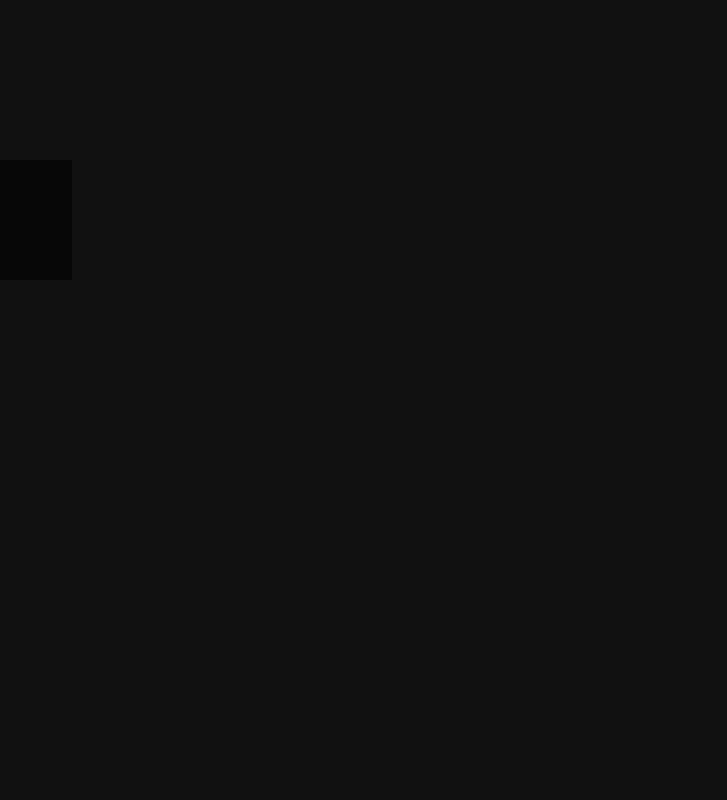
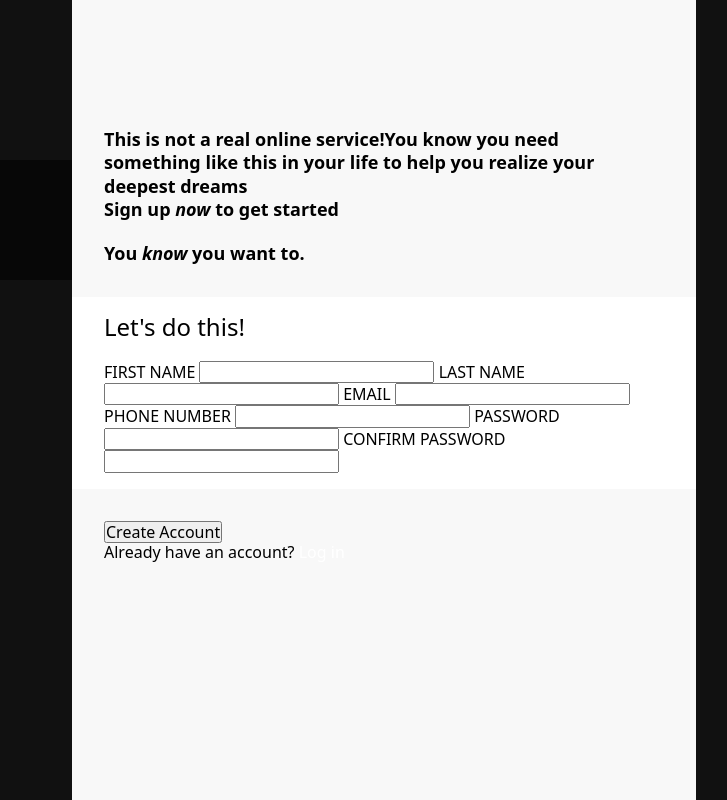
Before and after one commit to TahraouiMustapha/Sign-up-Form, a plain HTML site: page index.html in a window 1280 px wide. Shown: the full height of the page, 464-1191 px from the left. Drawn offline with Linux system fonts and the light colour scheme; a web font is replaced by a local one.

Commit message:
adding first style for right side :- in this change i added right-side styling , introduction styling and structure for html

```diff
--- a/index.html
+++ b/index.html
@@ -29,7 +29,48 @@
 
 
 
-        <div class="right-side"></div>
+        <div class="right-side">
+            <div class="intro">
+                <p>This is not a real online service!You know
+                    you need something like this in your life
+                    to help you realize your deepest dreams <br>
+                    Sign up <em>now </em>to get started
+                </p>
+                <p>You <em>know</em> you want to.</p>
+            </div>
+
+            <div class="lets-do-this">
+                <h2 class="title">Let's do this!</h2>
+                <form action="#" class="my-form" method="post">
+
+                    <label for="first-name">FIRST NAME</label>
+                    <input type="text" id="first-name" name="first-name" >
+
+                    <label for="last-name">LAST NAME</label>
+                    <input type="text" id="last-name" name="last-name">
+
+                    <label for="email">EMAIL</label>
+                    <input type="email" id="email" name="email" >
+
+                    <label for="number">PHONE NUMBER</label>
+                    <input type="number" id="number" name="number" >
+
+                    <label for="password">PASSWORD</label>
+                    <input type="password" id="password" name="password">
+
+                    <label for="confirm-password">CONFIRM PASSWORD</label>
+                    <input type="text" id="confirm-password" >
+
+                </form>
+            </div>
+
+            <div class="create-account">
+                <button class="btn-create">Create Account</button>
+                <p>Already have an account? <a href="#" class="Log-in-link">Log in</a></p>
+            </div>
+
+
+        </div>
     </div>
 
 
--- a/styles/style.css
+++ b/styles/style.css
@@ -65,3 +65,39 @@ a {
     font-size: .8em;
     padding-bottom: 10px;
 }
+
+.right-side {
+    flex:1;
+    background-color: rgb(248, 248, 248);
+    display: flex;
+    flex-direction: column;
+    gap: 2rem;
+
+    font-family: system-ui, sans-serif;
+}
+
+.intro {
+    font-weight: 700;
+    font-size: 18px;
+    display: flex;
+    line-height: 1.3;
+    flex-direction: column;
+    gap : 20px;
+    padding:8rem 2.5rem 0 2rem;
+}
+
+.lets-do-this {
+    background-color: white;
+    width:100%;
+    padding:1rem 2rem;
+}
+
+.lets-do-this  .title {
+    font-weight: 500;
+    font-size: 24px;
+    margin-bottom: 20px;
+}
+
+.create-account {
+    padding:0 2rem;
+}
```
